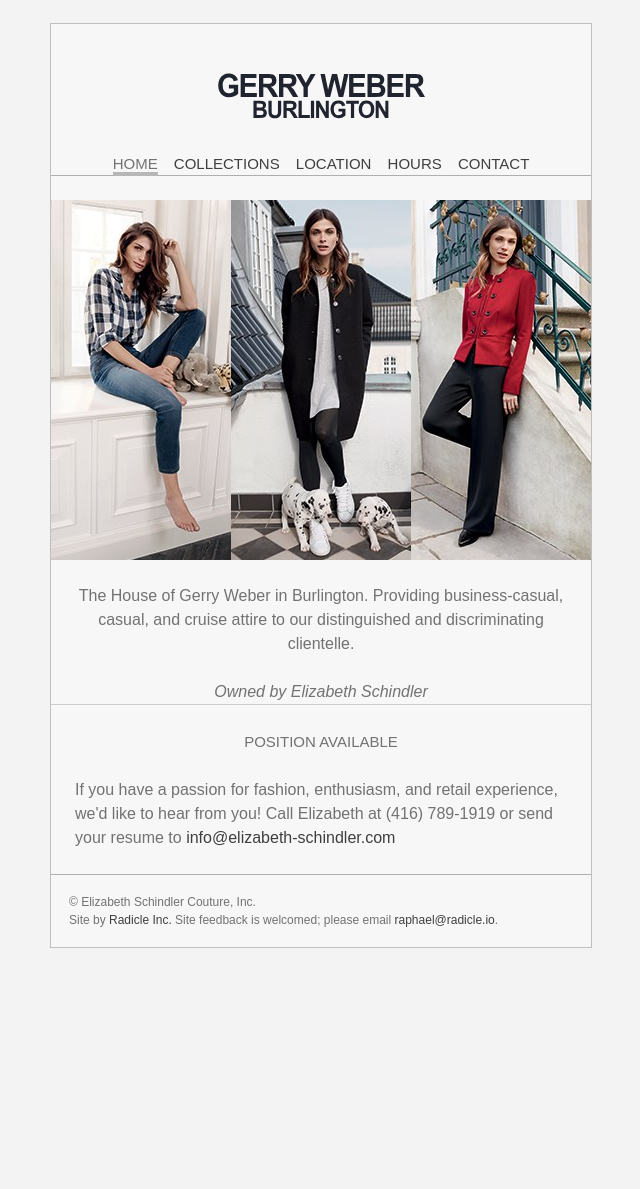
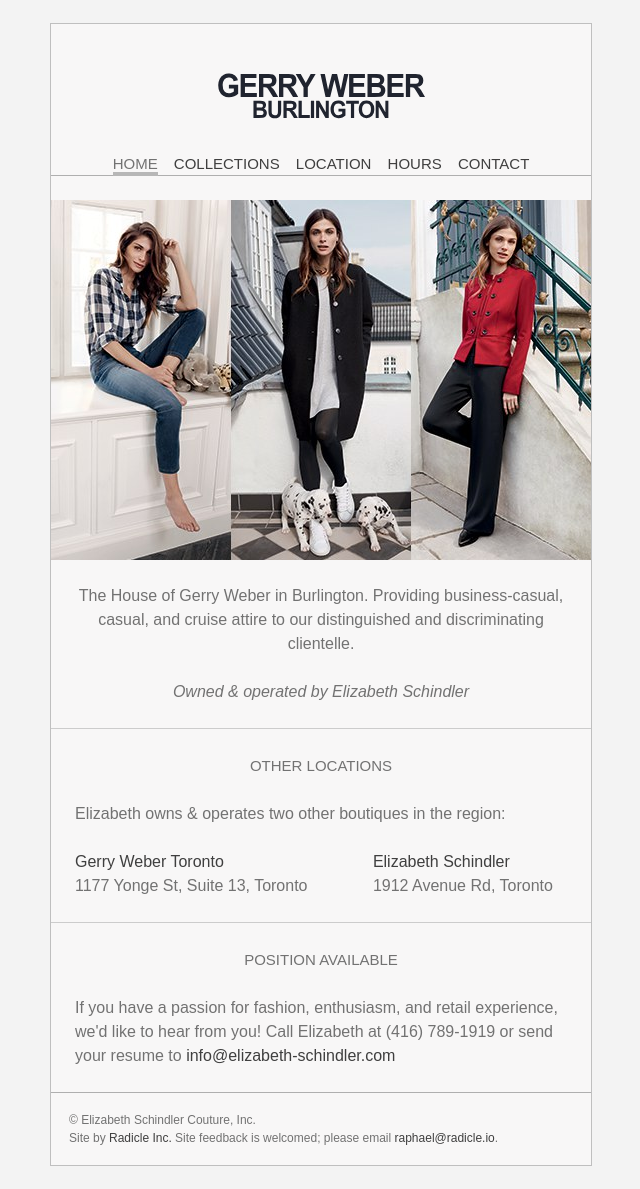
Before and after one commit to RadicleStudios/GWBurWebsite, a Jekyll site: the page built from index.html, in a window 1280 px wide. Shown: the whole page, without its empty margins (319-959 px from the left). Built offline with Jekyll 4.4.1, drawn with Linux system fonts in a browser that asks for light colours; before the commit the page ends 971 px from its top, so only the background shows below that.

Commit message:
Mention other stores

```diff
--- a/index.html
+++ b/index.html
@@ -6,12 +6,35 @@
   <img src="/assets/header-image.jpg">
   <div class="centering">
   <p>The House of Gerry Weber in Burlington. Providing business-casual, casual, and cruise attire to our distinguished and discriminating clientelle.</p>
-  <p><i>Owned by Elizabeth Schindler</i></p>
+  <p><i>Owned &amp; operated by Elizabeth Schindler</i></p>
+  <p></p>
   </div>
 </section>
-
 <hr>
-
+<section>
+  <h2>Other Locations</h2>
+  <p>
+    Elizabeth owns &amp; operates two other boutiques in the region:
+  </p>
+  <table style="width: 100%">
+    <tr>
+      <td>
+        <p>
+          <a href="http://gerrywebertoronto.com">Gerry Weber Toronto</a><br>
+          1177 Yonge St, Suite 13, Toronto
+        </p>
+      </td>
+      <td>
+        <p>
+          <a href="http://elizabethschindler.com">Elizabeth Schindler</a><br>
+          1912 Avenue Rd, Toronto
+        </p>
+      </td>
+    </tr>
+  </table>
+  <p></p>
+</section>
+<hr>
 <section>
   <h2>Position Available</h2>
   <p>If you have a passion for fashion, enthusiasm, and retail experience, we'd like to hear from you! Call Elizabeth at (416) 789-1919 or send your resume to <a href=mailto:info@elizabeth-schindler.com>info@elizabeth-schindler.com</a></p>
```
